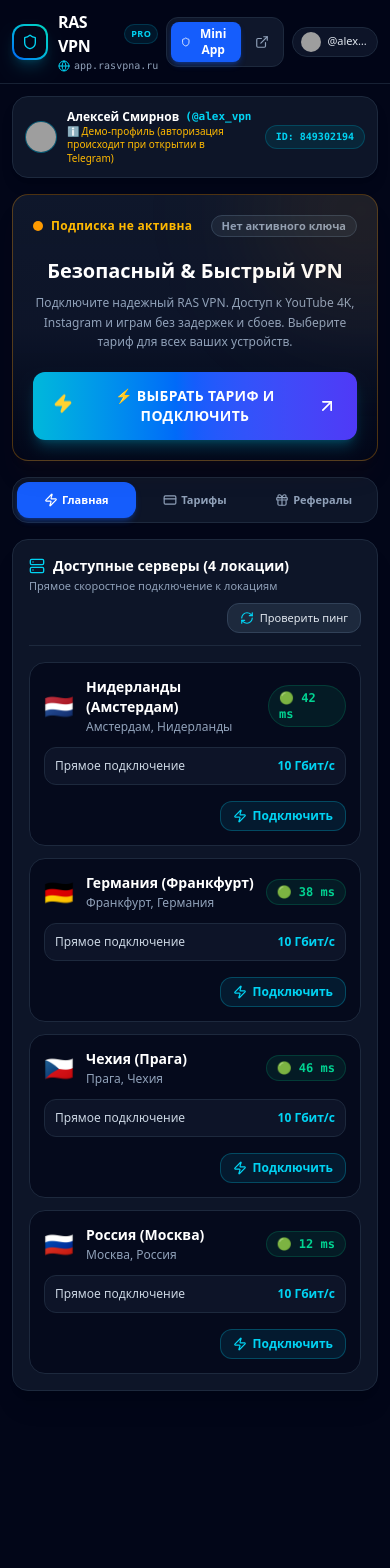
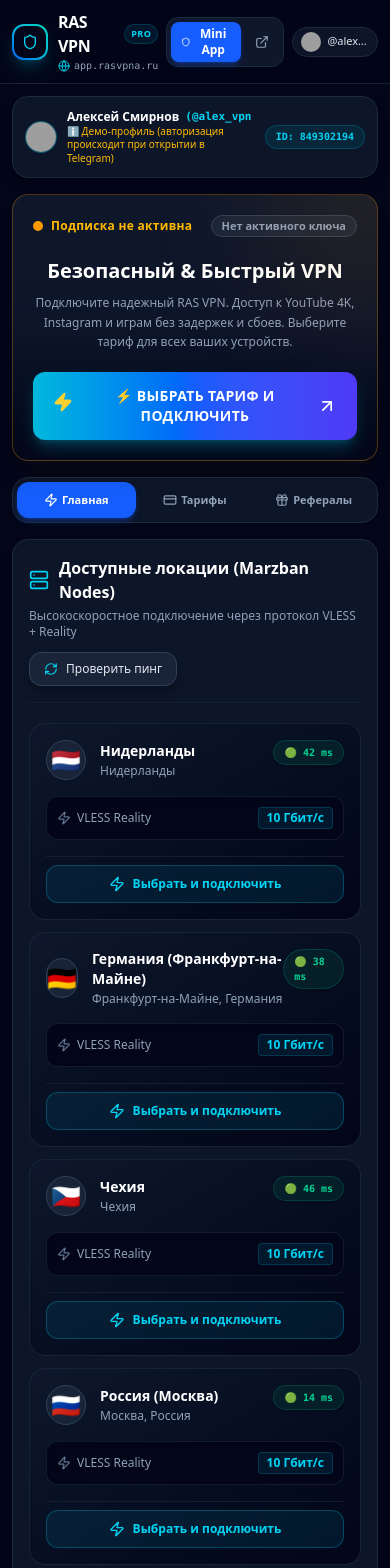
Before and after one commit to zcx00/rasvpn, a React (Vite) app: page / in a window 390 px wide. Shown: the top 1568 px of the page. Before the commit the page ends 1431 px from the top, so only its background shows below. Built offline with nearby package versions, Linux system fonts and the light colour scheme; no server answers; grey boxes are pictures that could not be loaded.

Commit message:
refactor: update nodes, UI text, and styles
- Update node IPs and location metadata in mock data
- Clarify subscription label in ConnectModal
- Improve CascadeServerList UI for better readability

```diff
--- a/src/components/CascadeServerList.tsx
+++ b/src/components/CascadeServerList.tsx
@@ -23,63 +23,65 @@
   return (
     <div className="bg-slate-900/90 border border-slate-800 rounded-2xl p-4 sm:p-5 shadow-xl space-y-4">
       {/* Title Header */}
-      <div className="flex flex-wrap items-center justify-between gap-2 border-b border-slate-800 pb-3">
+      <div className="flex flex-wrap items-center justify-between gap-3 border-b border-slate-800/60 pb-4">
         <div>
-          <h3 className="font-bold text-white text-sm sm:text-base flex items-center gap-2">
-            <Server className="w-4 h-4 sm:w-5 sm:h-5 text-cyan-400 shrink-0" />
-            <span>Доступные серверы (4 локации)</span>
+          <h3 className="font-bold text-white text-base sm:text-lg flex items-center gap-2.5">
+            <Server className="w-5 h-5 text-cyan-400 shrink-0" />
+            <span>Доступные локации (Marzban Nodes)</span>
           </h3>
-          <p className="text-[11px] sm:text-xs text-slate-400 mt-0.5">
-            Прямое скоростное подключение к локациям
+          <p className="text-xs text-slate-400 mt-1">
+            Высокоскоростное подключение через протокол VLESS + Reality
           </p>
         </div>
 
         <button
           onClick={handleTestLatency}
           disabled={testingPing}
-          className="bg-slate-800 hover:bg-slate-700 active:scale-95 text-[11px] sm:text-xs text-slate-200 px-3 py-1.5 rounded-xl border border-slate-700 flex items-center gap-1.5 font-medium transition-all shrink-0 ml-auto"
+          className="bg-slate-800/80 hover:bg-slate-700/80 active:scale-95 text-xs text-slate-200 px-3.5 py-2 rounded-xl border border-slate-700 flex items-center gap-2 font-medium transition-all shrink-0 shadow-lg shadow-black/20"
         >
           <RefreshCw className={`w-3.5 h-3.5 text-cyan-400 ${testingPing ? 'animate-spin' : ''}`} />
           <span>{testingPing ? 'Измерение...' : 'Проверить пинг'}</span>
         </button>
       </div>
 
-      {/* 4 Servers List */}
-      <div className="space-y-3">
+      {/* Servers List */}
+      <div className="grid grid-cols-1 sm:grid-cols-2 gap-3 sm:gap-4 pt-1">
         {exitNodes.map(node => (
           <div
             key={node.id}
-            className="bg-slate-950/70 border border-slate-800 rounded-2xl p-3.5 sm:p-4 space-y-3 hover:border-slate-700 transition-all"
+            className="bg-gradient-to-br from-slate-900 to-slate-950 border border-slate-800/80 rounded-2xl p-4 sm:p-5 space-y-4 hover:border-cyan-500/30 hover:shadow-lg hover:shadow-cyan-500/5 transition-all group"
           >
-            <div className="flex items-center justify-between">
-              <div className="flex items-center gap-3">
-                <span className="text-2xl sm:text-3xl">{node.flag}</span>
+            <div className="flex items-start justify-between">
+              <div className="flex items-center gap-3.5">
+                <div className="w-10 h-10 sm:w-12 sm:h-12 rounded-full bg-slate-800/80 border border-slate-700 flex items-center justify-center text-2xl sm:text-3xl shadow-inner group-hover:scale-105 transition-transform">
+                  {node.flag}
+                </div>
                 <div>
-                  <h4 className="font-bold text-white text-sm sm:text-base">{node.name}</h4>
+                  <h4 className="font-bold text-white text-sm sm:text-base group-hover:text-cyan-300 transition-colors">{node.name}</h4>
                   <div className="text-xs text-slate-400 mt-0.5">
                     {node.location}
                   </div>
                 </div>
               </div>
 
-              <span className="text-xs font-mono font-bold px-2.5 py-1 rounded-full bg-emerald-500/10 text-emerald-400 border border-emerald-500/20">
+              <span className="text-[10px] sm:text-xs font-mono font-bold px-2.5 py-1 rounded-full bg-emerald-500/10 text-emerald-400 border border-emerald-500/20 shadow-sm">
                 {testingPing ? '⌛ ...' : `🟢 ${node.pingMs} ms`}
               </span>
             </div>
 
-            <div className="flex items-center justify-between text-xs text-slate-400 bg-slate-900/80 p-2.5 rounded-xl border border-slate-800">
-              <span className="text-slate-300">Прямое подключение</span>
-              <span className="text-cyan-400 font-semibold">10 Гбит/с</span>
+            <div className="flex items-center justify-between text-xs text-slate-400 bg-slate-950 p-2.5 rounded-xl border border-slate-800/60 shadow-inner">
+              <span className="flex items-center gap-1.5"><Zap className="w-3.5 h-3.5 text-slate-500" /> VLESS Reality</span>
+              <span className="text-cyan-400 font-semibold bg-cyan-500/10 px-2 py-0.5 rounded border border-cyan-500/20">10 Гбит/с</span>
             </div>
 
             {onConnectClick && (
-              <div className="flex justify-end pt-1">
+              <div className="pt-2 border-t border-slate-800/60">
                 <button
                   onClick={onConnectClick}
-                  className="bg-cyan-500/10 hover:bg-cyan-500/20 text-cyan-400 border border-cyan-500/30 px-3 py-1.5 rounded-xl text-xs font-bold flex items-center gap-1.5 transition-all active:scale-95"
+                  className="w-full bg-cyan-500/10 hover:bg-cyan-500/20 text-cyan-400 border border-cyan-500/30 px-3 py-2.5 rounded-xl text-xs font-bold flex items-center justify-center gap-2 transition-all active:scale-[0.98] group-hover:bg-cyan-600 group-hover:text-white group-hover:border-cyan-500 group-hover:shadow-lg group-hover:shadow-cyan-500/20"
                 >
-                  <Zap className="w-3.5 h-3.5" />
-                  <span>Подключить</span>
+                  <Zap className="w-4 h-4" />
+                  <span>Выбрать и подключить</span>
                 </button>
               </div>
             )}
--- a/src/components/ConnectModal.tsx
+++ b/src/components/ConnectModal.tsx
@@ -167,7 +167,7 @@
 
               <div>
                 <label className="text-xs font-medium text-slate-400 mb-1.5 block">
-                  Ваша персональная подписка (1-Click)
+                  Ваша персональная подписка Marzban (1-Click)
                 </label>
                 <div className="flex items-center gap-2 bg-slate-950 p-3 rounded-xl border border-slate-800">
                   <input
--- a/src/data/mockData.ts
+++ b/src/data/mockData.ts
@@ -66,12 +66,12 @@
 
 export const ENTRY_NODES: EntryNode[] = [
   {
-    id: 'node_ru_01',
+    id: 'node_ru_msk',
     name: 'Россия (Москва)',
-    code: 'RU-01',
+    code: 'RU-MSK',
     location: 'Москва, Россия',
     flag: '🇷🇺',
-    ip: '185.178.208.12',
+    ip: '77.81.5.27',
     port: 443,
     status: 'online',
     loadPercent: 28,
@@ -82,11 +82,11 @@
 export const EXIT_NODES: ExitNode[] = [
   {
     id: 'node_nl_01',
-    name: 'Нидерланды (Амстердам)',
+    name: 'Нидерланды',
     code: 'NL-01',
-    location: 'Амстердам, Нидерланды',
+    location: 'Нидерланды',
     flag: '🇳🇱',
-    ip: '213.108.196.40',
+    ip: '103.118.208.134',
     port: 8443,
     status: 'online',
     loadPercent: 35,
@@ -94,11 +94,11 @@
   },
   {
     id: 'node_de_01',
-    name: 'Германия (Франкфурт)',
+    name: 'Германия (Франкфурт-на-Майне)',
     code: 'DE-01',
-    location: 'Франкфурт, Германия',
+    location: 'Франкфурт-на-Майне, Германия',
     flag: '🇩🇪',
-    ip: '116.202.140.77',
+    ip: '193.5.251.62',
     port: 8443,
     status: 'online',
     loadPercent: 30,
@@ -106,36 +106,36 @@
   },
   {
     id: 'node_cz_01',
-    name: 'Чехия (Прага)',
+    name: 'Чехия',
     code: 'CZ-01',
-    location: 'Прага, Чехия',
+    location: 'Чехия',
     flag: '🇨🇿',
-    ip: '185.220.101.5',
+    ip: '103.200.28.85',
     port: 8443,
     status: 'online',
     loadPercent: 22,
     pingMs: 46,
   },
   {
-    id: 'node_ru_02',
+    id: 'node_ru_msk2',
     name: 'Россия (Москва)',
-    code: 'RU-02',
+    code: 'RU-MSK',
     location: 'Москва, Россия',
     flag: '🇷🇺',
-    ip: '185.178.208.14',
+    ip: '77.81.5.27',
     port: 8443,
     status: 'online',
-    loadPercent: 19,
-    pingMs: 12,
+    loadPercent: 28,
+    pingMs: 14,
   },
 ];
 
 export const CASCADE_ROUTES: CascadeRoute[] = [
   {
     id: 'route_nl',
-    name: 'Нидерланды (Амстердам)',
+    name: 'Нидерланды',
     code: 'RAS VPN 🇳🇱 NL-01',
-    entryNodeId: 'node_ru_01',
+    entryNodeId: 'node_ru_msk',
     exitNodeId: 'node_nl_01',
     flag: '🇳🇱',
     totalPingMs: 42,
@@ -146,7 +146,7 @@
     id: 'route_de',
     name: 'Германия (Франкфурт)',
     code: 'RAS VPN 🇩🇪 DE-01',
-    entryNodeId: 'node_ru_01',
+    entryNodeId: 'node_ru_msk',
     exitNodeId: 'node_de_01',
     flag: '🇩🇪',
     totalPingMs: 38,
@@ -155,9 +155,9 @@
   },
   {
     id: 'route_cz',
-    name: 'Чехия (Прага)',
+    name: 'Чехия',
     code: 'RAS VPN 🇨🇿 CZ-01',
-    entryNodeId: 'node_ru_01',
+    entryNodeId: 'node_ru_msk',
     exitNodeId: 'node_cz_01',
     flag: '🇨🇿',
     totalPingMs: 46,
@@ -167,11 +167,11 @@
   {
     id: 'route_ru',
     name: 'Россия (Москва)',
-    code: 'RAS VPN 🇷🇺 RU-02',
-    entryNodeId: 'node_ru_01',
-    exitNodeId: 'node_ru_02',
+    code: 'RAS VPN 🇷🇺 RU-MSK',
+    entryNodeId: 'node_ru_msk',
+    exitNodeId: 'node_ru_msk2',
     flag: '🇷🇺',
-    totalPingMs: 12,
+    totalPingMs: 14,
     status: 'active',
     recommendedFor: ['Госуслуги', 'Банки', 'Локальные сервисы'],
   },
```
